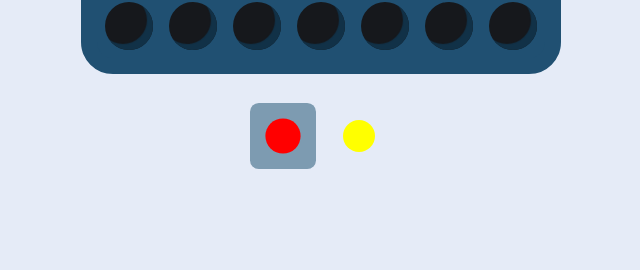
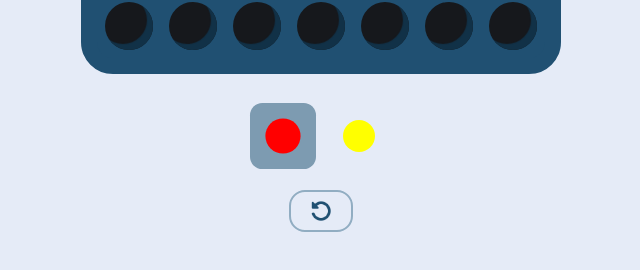
Before and after one commit to eugeniarossanigo/connect-4, a React (Vite) app: page / in a window 1280 px wide. Shown: the part 454-724 px from the top of the page, without its empty margins (319-959 px from the left). Built offline with nearby package versions, Linux system fonts and the light colour scheme.

Commit message:
change section turn and winner

```diff
--- a/src/App.css
+++ b/src/App.css
@@ -33,24 +33,6 @@
   align-items: center;
   gap: 1rem;
 }
-.winner {
-  display: flex;
-  flex-direction: column;
-  align-items: center;
-  gap: 1rem;
-}
-.is-winner {
-  background-color: #7d9bb1;
-  padding: 1rem;
-  border-radius: 1rem;
-  display: flex;
-}
-.is-winner span {
-  width: 3rem;
-  height: 3rem;
-  border-radius: 50%;
-}
-span.color
 .turns p {
   font-size: 2rem;
 }
@@ -60,7 +42,7 @@ span.color
   align-items: center;
   width: 60px;
   height: 60px;
-  border-radius: .5rem;
+  border-radius: .7rem;
 }
 .turns div span{
   width: 2rem;
@@ -70,16 +52,6 @@ span.color
 .turns div.is-selected {
   transform: scale(110%);
   background-color: #7d9bb1;
-}
-.reset {
-  border: 2px solid #91adc2;
-  border-radius: 1rem;
-  padding: .5rem 1.5rem;
-  display: flex;
-  align-items: center;
-}
-.reset img {
-  width: 1.6rem;
 }
 span.black {
   background-color: rgb(22, 24, 28);
@@ -100,3 +72,14 @@ span.yellow {
   background-color: orange;
   box-shadow: inset -3px -3px 1px #113147;
 }
+.reset {
+  border: 2px solid #91adc2;
+  border-radius: 1rem;
+  padding: .5rem 1.2rem;
+  display: flex;
+  align-items: center;
+  margin-top: 1.5rem;
+}
+.reset img {
+  width: 1.4rem;
+}
--- a/src/App.jsx
+++ b/src/App.jsx
@@ -49,7 +49,6 @@ function App() {
 
   return (
     <main className='main'>
-      {/* <h1>CONNECT4</h1> */}
       <section className='board'>
         {board.map((_, index) => {
           return (
@@ -59,25 +58,25 @@ function App() {
           )
         })}
       </section>
-      { winner ?
-          <section className='winner'>
-            <div className='is-winner'>
-              <span className={`${winner}`}></span>
-            </div>
-            <div className='reset' onClick={resetGame}>
-              <img src={`/refresh-arrow.png`}></img>
-            </div>
-          </section>
+      <section className='turns'>
+        { winner ?
+          <div className='is-selected'>
+            <span className={winner}></span>
+          </div>
           :
-          <section className='turns'>
+          <>
             <div className={`${turn === TURNS.red && 'is-selected'}`}>
               <span className={TURNS.red}></span>
             </div>
             <div className={`${turn === TURNS.yellow && 'is-selected'}`}>
               <span className={TURNS.yellow}></span>
             </div>
-          </section>
-      }
+          </>
+        }
+      </section>
+      <section className='reset' onClick={resetGame}>
+        <img src={`/refresh-arrow.png`}></img>
+      </section>
     </main>
   )
 }
```
